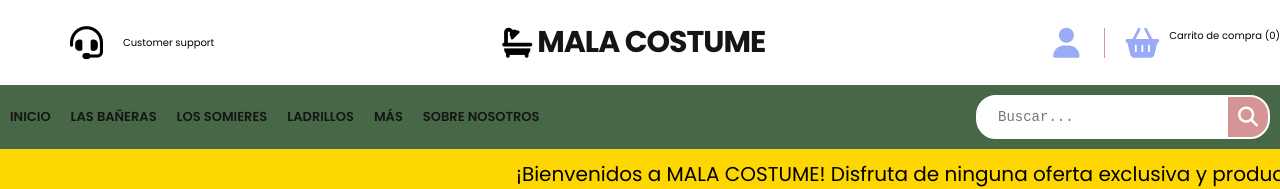
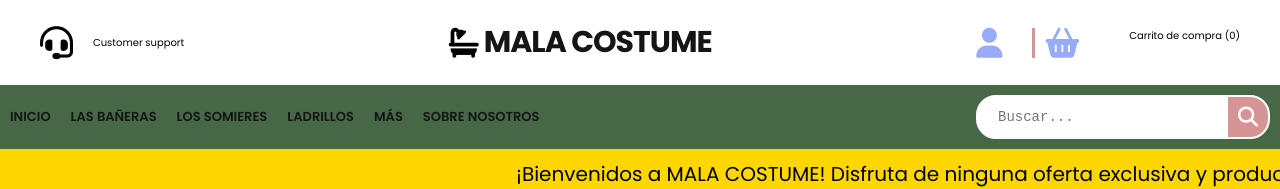
Before and after one commit to angelitabarreir0/webapp, a plain HTML site: page Proyecto final/index.html in a window 1280 px wide. Shown: the top 189 px of the page. Drawn offline with Linux system fonts and the light colour scheme.

Commit message:
cambio 16

```diff
--- a/Proyecto final/scripts.js
+++ b/Proyecto final/scripts.js
@@ -82,7 +82,7 @@
     const customerSupportIcon = document.querySelector(".customer-support i");
 
     customerSupportIcon.addEventListener("click", () => {
-        alert("Lo sentimos, no tenemos ningún support ni ningún customer.");
+        alert("Lo sentimos, no tenemos ningún support ni ningún customer, bueno, no lo sentimos.");
         customerSupportIcon.style.color = 'red'; // Cambia el color del icono al hacer clic
     });
 
--- a/Proyecto final/styles.css
+++ b/Proyecto final/styles.css
@@ -64,7 +64,7 @@
     display: flex;
     align-items: center;
     gap: 2rem;
-    padding-left: 70px;
+    padding-left: 40px;
 }
 
 .customer-support i {
@@ -165,19 +165,23 @@
 .container-user .fa-user{
     font-size: 3rem;
     color: var(--primary-color);
-    padding-right: 2.5rem;
-    border-right: 1px solid #d79494;
+    padding-right: 3rem;
+    border-right: 3px solid #d79494;
 }
 
 .container-user .fa-basket-shopping{
     font-size: 3rem;
     color: var(--primary-color);
-    padding-left: 1rem;
+    padding-right: 4rem;
 }
 
 .content-shopping-cart{
     display: flex;
     flex-direction: column;
+}
+
+.content-carrito-compra{
+	padding-right: 4rem;
 }
 .marquee-container {
     width: 100%;
```
